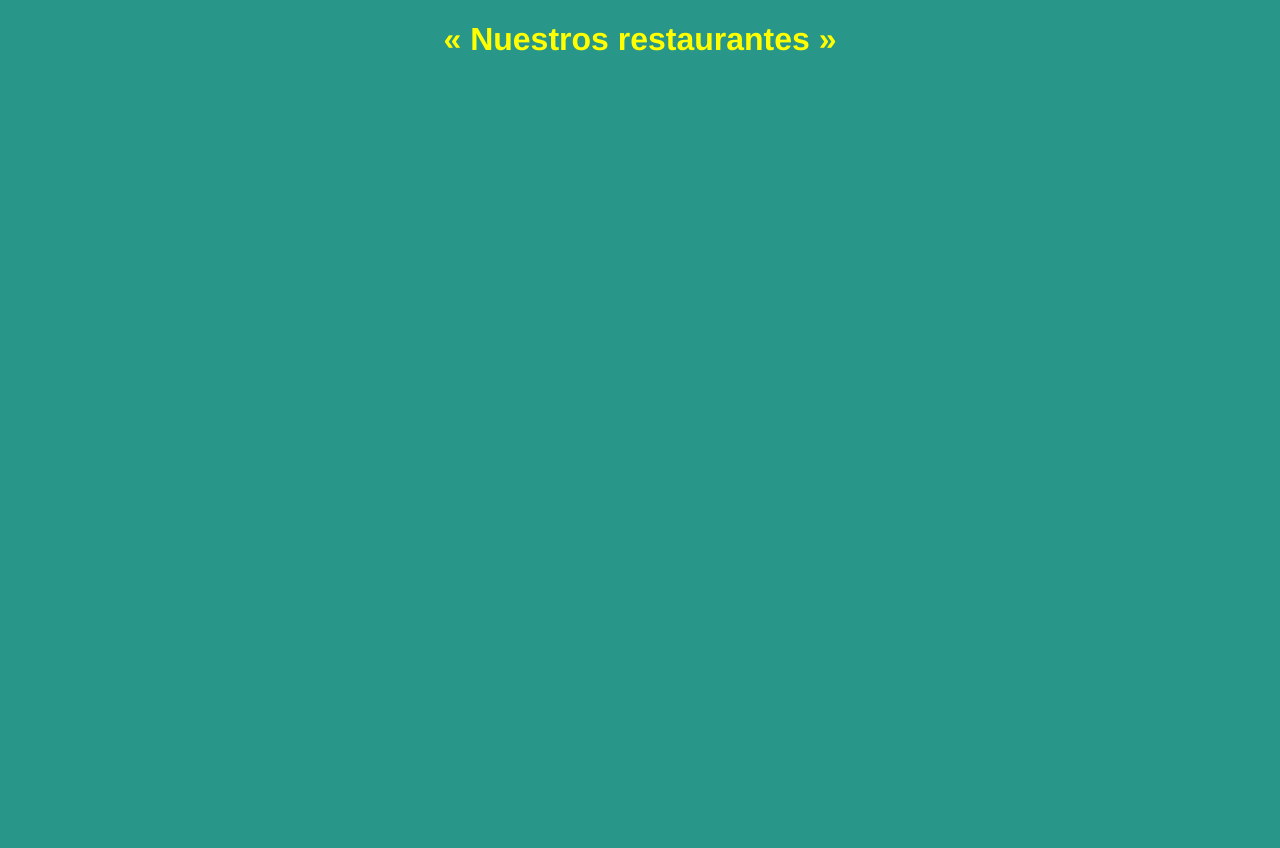
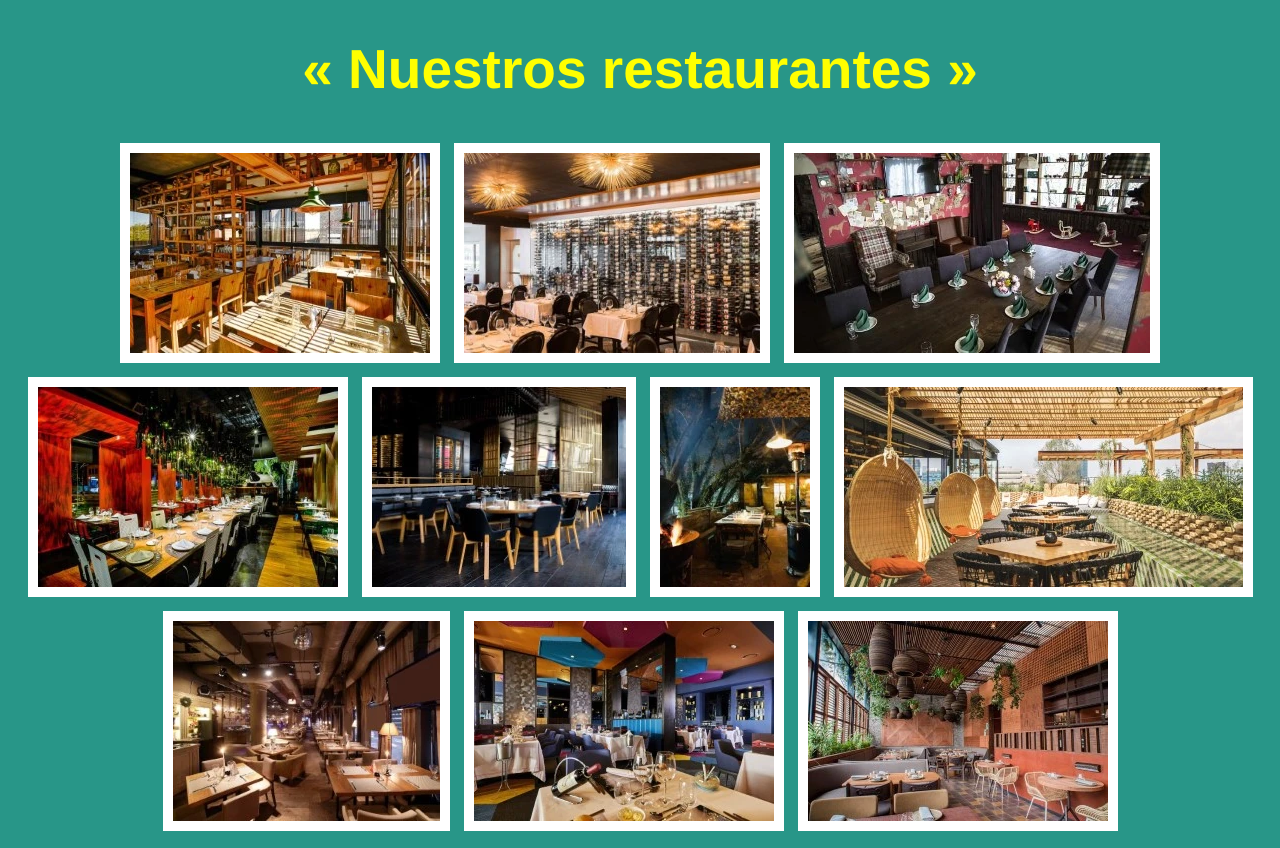
Before and after one commit to feden15/desafio-03-02, a website built with Vite: page index.html in a window 1280 px wide. Before the commit the page ends 800 px from the top, so only its background shows below. Built offline with nearby package versions, Linux system fonts and the light colour scheme.

Commit message:
Sumamos las imagenes a index.html. Agregamos los estilos para las imagenes y corregimos estilo de h1

```diff
--- a/index.html
+++ b/index.html
@@ -8,7 +8,21 @@
     </head>
 
     <body id="color-fondo">
+
       <h1>« Nuestros restaurantes »</h1>
+
+      <div id="imagen">
+        <img src="img/barcelona.webp" alt="Barcelona">
+        <img src="img/buenos-aires.webp" alt="Buenos Aires">
+        <img src="img/madrid.webp" alt="Madrid">
+        <img src="img/miami.webp" alt="Miami">
+        <img src="img/paris.webp" alt="Paris">
+        <img src="img/pipa.webp" alt="Pipa">
+        <img src="img/rio-de-janeiro.webp" alt="Río de Janeiro">
+        <img src="img/roma.webp" alt="Roma">
+        <img src="img/rosario.webp" alt="Rosario">
+        <img src="img/tokio.webp" alt="Tokio">
+      </div>
 
       <script type="module" src="/main.js"></script>
     </body>
--- a/style.css
+++ b/style.css
@@ -1,15 +1,20 @@
 h1 {
     text-align: center;
     font-family: 'Franklin Gothic Medium', 'Arial Narrow', Arial, sans-serif;
-    font-size: xx-large;
+    font-size: 55px;
     color: yellow;
     font-weight: bold;
+}
+
+img {
+    border: 10px solid white;
+    margin: 5px;
 }
 
 #color-fondo {
     background-color: rgb(40,150,136);
 }
 
-img {
-    border: 4px solid white;
+#imagen {
+    text-align: center;
 }
```
